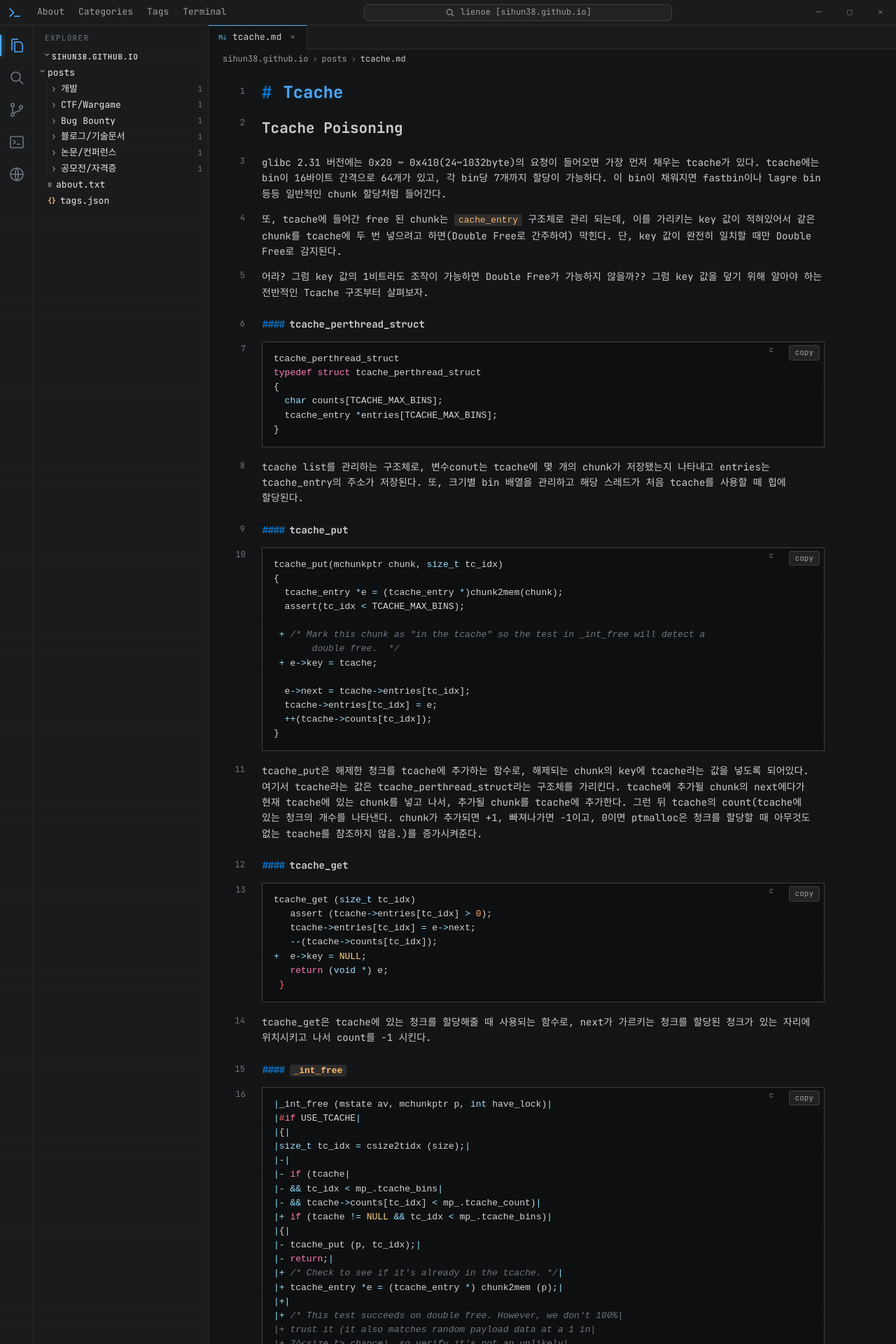
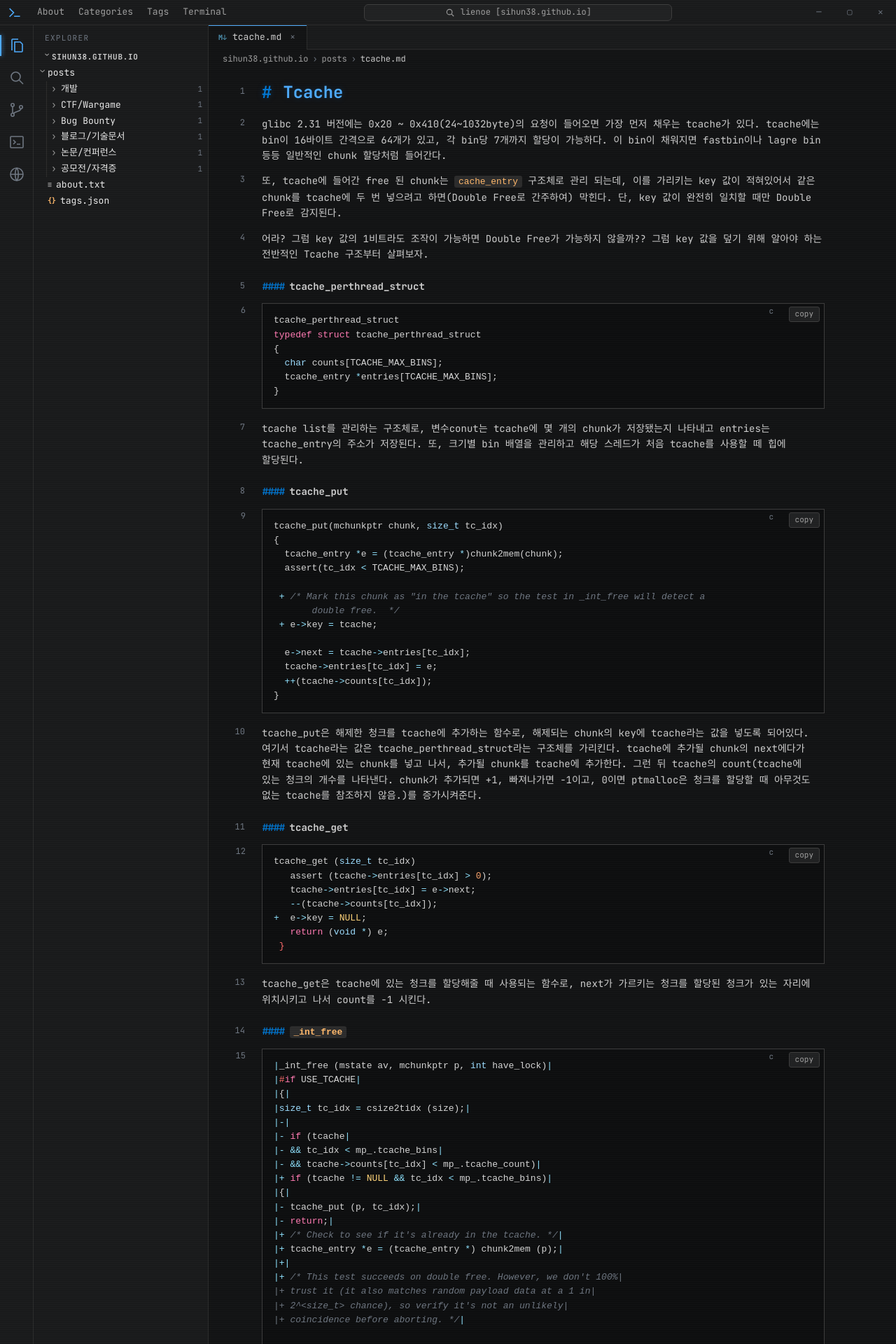
Before and after one commit to sihun38/sihun38.github.io, a Jekyll site: the page built from _posts/2026-11-05-tcache.md, in a window 1280 px wide. Shown: the top 1920 px of the page at 70% size. Built offline with Jekyll 4.4.1, drawn with Linux system fonts in a browser that asks for light colours; some web fonts are replaced; some of the changed text lies outside the part shown.

Commit message:
post: update 2026-11-05-tcache.md

```diff
--- a/_posts/2026-11-05-tcache.md
+++ b/_posts/2026-11-05-tcache.md
@@ -1,5 +1,3 @@
-# Tcache Poisoning
-
 glibc 2.31 버전에는 0x20 ~ 0x410(24~1032byte)의 요청이 들어오면 가장 먼저 채우는 tcache가 있다. tcache에는 bin이 16바이트 간격으로 64개가 있고, 각 bin당 7개까지 할당이 가능하다. 이 bin이 채워지면 fastbin이나 lagre bin 등등 일반적인 chunk 할당처럼 들어간다.
 
 또, tcache에 들어간 free 된 chunk는 `cache_entry` 구조체로 관리 되는데, 이를 가리키는 key 값이 적혀있어서 같은 chunk를 tcache에 두 번 넣으려고 하면(Double Free로 간주하여) 막힌다. 단, key 값이 완전히 일치할 때만 Double Free로 감지된다.
```
